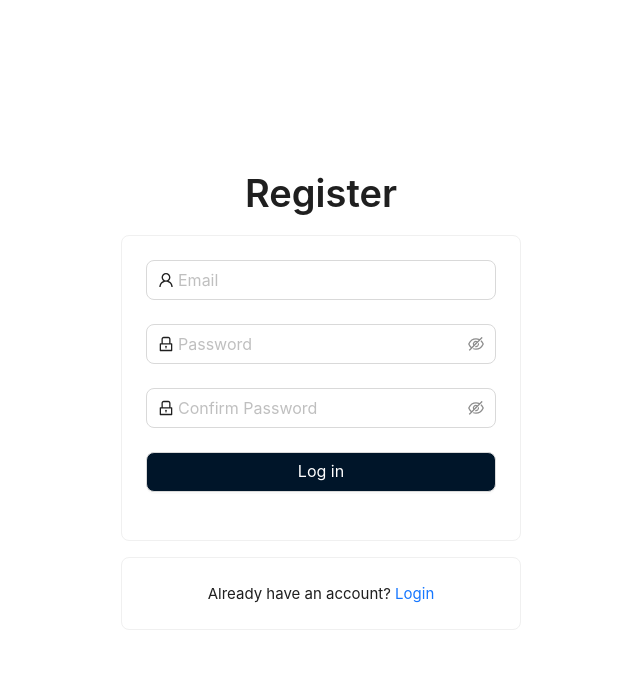
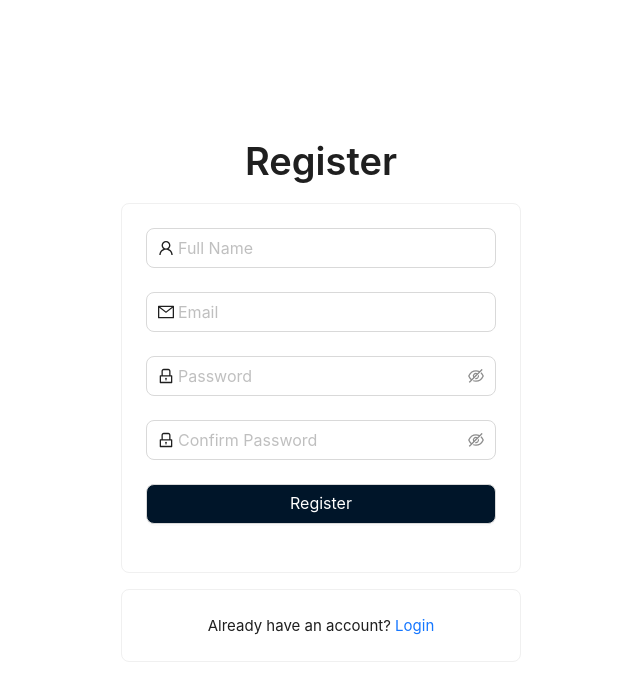
Before and after one commit to rolandowebdev/dashboard-antd, a React (Vite) app: page /register in a window 1280 px wide. Shown: the top 700 px of the page, without its empty margins (319-959 px from the left). Built offline with nearby package versions, Linux system fonts and the light colour scheme; no server answers.

Commit message:
feat: add register functionality

```diff
--- a/src/components/Header/Header.tsx
+++ b/src/components/Header/Header.tsx
@@ -18,6 +18,7 @@ import {
 } from 'antd'
 import { useState } from 'react'
 import { Comment, ProductCart } from '../../types'
+import { useAuth } from '../../context'
 
 type HeaderProps = {
 	collapsed: boolean
@@ -32,6 +33,7 @@ export const Header = ({
 	comments,
 	orders,
 }: HeaderProps) => {
+	const { currentUser } = useAuth()
 	const [openComments, setOpenComments] = useState<boolean>(false)
 	const [openNotification, setOpenNotification] = useState<boolean>(false)
 	const {
@@ -61,6 +63,12 @@ export const Header = ({
 							color: '#fff',
 						}}
 					/>
+				</Col>
+				<Col>
+					<Typography.Title level={3} style={{ fontWeight: 'bold' }}>
+						<span style={{ fontWeight: 'normal' }}>Welcome,</span>{' '}
+						{currentUser?.displayName}👋
+					</Typography.Title>
 				</Col>
 				<Col>
 					<Space size='middle' align='center'>
--- a/src/components/Sidebar/Sidebar.tsx
+++ b/src/components/Sidebar/Sidebar.tsx
@@ -1,10 +1,8 @@
-import { Button, Divider, Layout, Menu } from 'antd'
+import { Button, Divider, Layout, Menu, Space } from 'antd'
 import { useEffect, useState } from 'react'
 import { useLocation, useNavigate } from 'react-router-dom'
 import { menuItems } from '../../utils'
 import { LogoutOutlined } from '@ant-design/icons'
-
-const { Sider } = Layout
 
 type SidebarProps = {
 	collapsed: boolean
@@ -21,17 +19,17 @@ export const Sidebar = ({ collapsed, handleLogout }: SidebarProps) => {
 		setSelectedKeys(pathName)
 	}, [location.pathname])
 
-	console.log(collapsed ? 'Close' : 'Open')
-
 	return (
-		<Sider
-			trigger={null}
-			collapsible
-			collapsed={collapsed}
-			width={230}
-			style={{ paddingInline: '8px' }}>
+		<Layout.Sider trigger={null} collapsible collapsed={collapsed} width={240}>
+			<Space
+				direction='vertical'
+				style={{
+					width: '100%',
+					paddingInline: '10px',
+					position: 'sticky',
+					top: '14px',
+				}}>
 				<Menu
-				style={{ position: 'sticky', top: 0 }}
 					selectedKeys={[selectedKeys]}
 					theme='dark'
 					mode='vertical'
@@ -54,6 +52,7 @@ export const Sidebar = ({ collapsed, handleLogout }: SidebarProps) => {
 					}}>
 					{!collapsed ? 'Logout' : null}
 				</Button>
-		</Sider>
+			</Space>
+		</Layout.Sider>
 	)
 }
--- a/src/lib/index.ts
+++ b/src/lib/index.ts
@@ -1,4 +1,4 @@
 export * from './fetchData'
 export * from './firebaseConfig'
 export * from './formValidation'
-export * from './userSchema'
+export * from './schema'
--- /dev/null
+++ b/src/lib/schema.ts
@@ -0,0 +1,43 @@
+import * as yup from 'yup'
+import { validation } from '.'
+
+export const loginSchema = yup.object({
+	email: yup
+		.string()
+		.required('Email is required!')
+		.email()
+		.matches(
+			validation.email,
+			'Invalid email address. Please enter a valid email.'
+		),
+	password: yup
+		.string()
+		.required('Password is required!')
+		.matches(
+			validation.password,
+			'Must Contain 8 Characters, One Uppercase, One Lowercase, One Number and one special case Character'
+		),
+})
+
+export const registerSchema = yup.object({
+	fullName: yup.string().required('Full Name is required!'),
+	email: yup
+		.string()
+		.required('Email is required!')
+		.email()
+		.matches(
+			validation.email,
+			'Invalid email address. Please enter a valid email.'
+		),
+	password: yup
+		.string()
+		.required('Password is required!')
+		.matches(
+			validation.password,
+			'Must Contain 8 Characters, One Uppercase, One Lowercase, One Number and one special case Character.'
+		),
+	confirmPassword: yup
+		.string()
+		.required('Confirm Password is required!')
+		.oneOf([yup.ref('password'), ''], 'Password must match!'),
+})
--- a/src/lib/userSchema.ts
+++ /dev/null
@@ -1,20 +0,0 @@
-import * as yup from 'yup'
-import { validation } from '.'
-
-export const userSchema = yup.object({
-	email: yup
-		.string()
-		.required('Email is required!')
-		.email()
-		.matches(
-			validation.email,
-			'Invalid email address. Please enter a valid email.'
-		),
-	password: yup
-		.string()
-		.required('Password is required!')
-		.matches(
-			validation.password,
-			'Must Contain 8 Characters, One Uppercase, One Lowercase, One Number and one special case Character'
-		),
-})
--- a/src/pages/Dashboard/Dashboard.tsx
+++ b/src/pages/Dashboard/Dashboard.tsx
@@ -61,7 +61,9 @@ export const Dashboard = () => {
 			<Space size={18} direction='vertical' style={{ width: '100%' }}>
 				<Row gutter={24}>
 					<Col span={24}>
-						<Typography.Title level={3}>Dashboard</Typography.Title>
+						<Space direction='vertical'>
+							<Typography.Title level={3}>Dashboard</Typography.Title>
+						</Space>
 					</Col>
 					<Col span={6}>
 						<MenuCard
--- a/src/pages/Login/Login.tsx
+++ b/src/pages/Login/Login.tsx
@@ -18,12 +18,12 @@ import {
 	Controller,
 } from 'react-hook-form'
 import { Link, useNavigate } from 'react-router-dom'
-import { userSchema } from '../../lib'
+import { loginSchema } from '../../lib'
 import { useAuth } from '../../context'
 
 export const Login = () => {
 	const navigate = useNavigate()
-	const { signin, currentUser } = useAuth()
+	const { signin } = useAuth()
 
 	const {
 		token: { colorBgContainer },
@@ -35,7 +35,7 @@ export const Login = () => {
 		control,
 		formState: { errors },
 	} = useForm({
-		resolver: yupResolver(userSchema),
+		resolver: yupResolver(loginSchema),
 		defaultValues: {
 			email: '',
 			password: '',
@@ -46,13 +46,11 @@ export const Login = () => {
 		try {
 			await signin(data.email, data.password)
 			navigate('/', { replace: true })
-		} catch (error) {
+		} catch {
 			message.error('Login Failed. Please check your credentials')
 			reset()
 		}
 	}
-
-	console.log(currentUser)
 
 	return (
 		<Layout
--- a/src/pages/Register/Register.tsx
+++ b/src/pages/Register/Register.tsx
@@ -1,11 +1,62 @@
-import { LockOutlined, UserOutlined } from '@ant-design/icons'
-import { Button, Card, Form, Input, Layout, Typography, theme } from 'antd'
+import { LockOutlined, MailOutlined, UserOutlined } from '@ant-design/icons'
+import { yupResolver } from '@hookform/resolvers/yup'
+import {
+	Button,
+	Card,
+	Form,
+	Input,
+	Layout,
+	Typography,
+	message,
+	theme,
+} from 'antd'
 import { Link } from 'react-router-dom'
+import { registerSchema } from '../../lib'
+import {
+	SubmitHandler,
+	FieldValues,
+	useForm,
+	Controller,
+} from 'react-hook-form'
+import { useAuth } from '../../context'
+import { updateProfile } from 'firebase/auth'
 
 export const Register = () => {
+	const { signup } = useAuth()
+
 	const {
 		token: { colorBgContainer },
 	} = theme.useToken()
+
+	const {
+		handleSubmit,
+		reset,
+		control,
+		formState: { errors },
+	} = useForm({
+		resolver: yupResolver(registerSchema),
+		defaultValues: {
+			fullName: '',
+			email: '',
+			password: '',
+			confirmPassword: '',
+		},
+	})
+
+	const onSubmit: SubmitHandler<FieldValues> = async (data) => {
+		try {
+			const res = await signup(data.email, data.password)
+			await updateProfile(res.user, {
+				displayName: data.fullName,
+			})
+			message.success('You have successfully created an account!')
+			reset()
+		} catch {
+			message.error('Failed to register user. Please try again.')
+			reset()
+		}
+	}
+
 	return (
 		<Layout
 			style={{
@@ -16,28 +67,80 @@ export const Register = () => {
 			}}>
 			<Typography.Title level={1}>Register</Typography.Title>
 			<Card bordered style={{ width: '400px' }}>
-				<Form>
-					<Form.Item name='email'>
-						<Input prefix={<UserOutlined />} placeholder='Email' size='large' />
+				<Form noValidate component='form' onFinish={handleSubmit(onSubmit)}>
+					<Controller
+						name='fullName'
+						control={control}
+						render={({ field }) => (
+							<Form.Item
+								help={errors['fullName'] ? errors['fullName']?.message : null}
+								validateStatus={errors['fullName'] ? 'error' : ''}>
+								<Input
+									prefix={<UserOutlined />}
+									placeholder='Full Name'
+									size='large'
+									{...field}
+								/>
 							</Form.Item>
+						)}
+					/>
 
-					<Form.Item name='password'>
+					<Controller
+						name='email'
+						control={control}
+						render={({ field }) => (
+							<Form.Item
+								help={errors['email'] ? errors['email']?.message : null}
+								validateStatus={errors['email'] ? 'error' : ''}>
+								<Input
+									prefix={<MailOutlined />}
+									placeholder='Email'
+									size='large'
+									{...field}
+								/>
+							</Form.Item>
+						)}
+					/>
+
+					<Controller
+						name='password'
+						control={control}
+						render={({ field }) => (
+							<Form.Item
+								help={errors['password'] ? errors['password']?.message : null}
+								validateStatus={errors['password'] ? 'error' : ''}>
 								<Input.Password
 									prefix={<LockOutlined />}
 									type='password'
 									placeholder='Password'
 									size='large'
+									{...field}
 								/>
 							</Form.Item>
+						)}
+					/>
 
-					<Form.Item name='confirmPassword'>
+					<Controller
+						name='confirmPassword'
+						control={control}
+						render={({ field }) => (
+							<Form.Item
+								help={
+									errors['confirmPassword']
+										? errors['confirmPassword']?.message
+										: null
+								}
+								validateStatus={errors['confirmPassword'] ? 'error' : ''}>
 								<Input.Password
 									prefix={<LockOutlined />}
 									type='password'
 									placeholder='Confirm Password'
 									size='large'
+									{...field}
 								/>
 							</Form.Item>
+						)}
+					/>
 
 					<Form.Item style={{ textAlign: 'center' }}>
 						<Button
@@ -48,7 +151,7 @@ export const Register = () => {
 							}}
 							size='large'
 							htmlType='submit'>
-							Log in
+							Register
 						</Button>
 					</Form.Item>
 				</Form>
```
Lines whose indentation alone changed are shown as unchanged.
